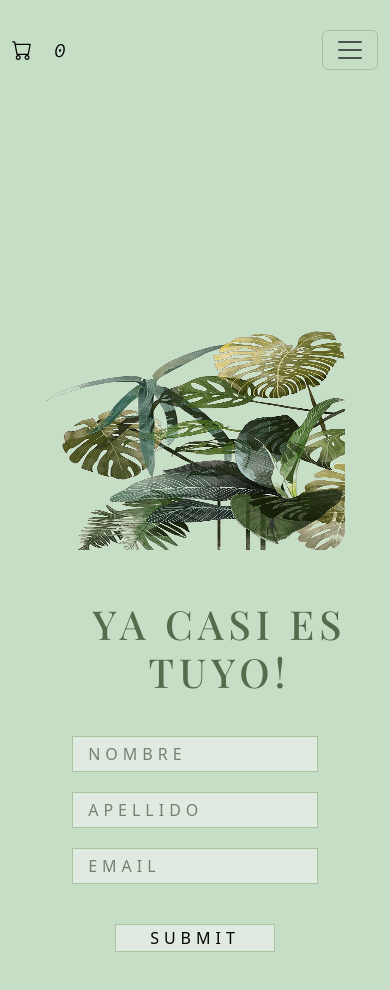
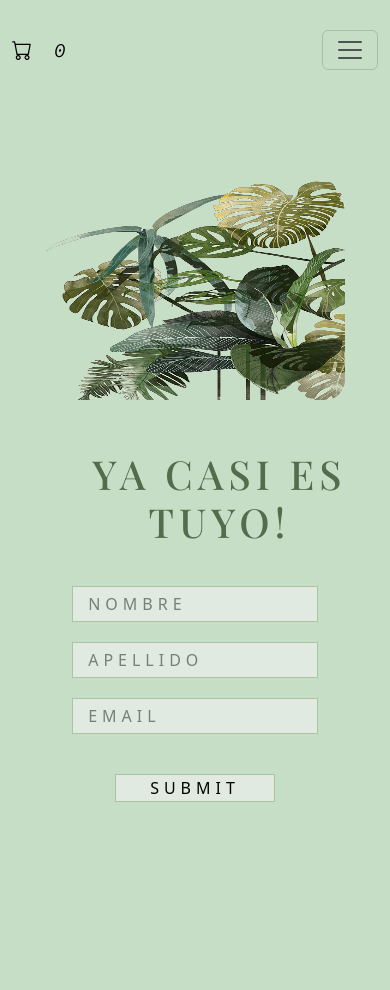
Before and after one commit to FAC000/OasisVerde---ViveroOnLine, a React (Vite) app in the folder Pagina-Practica-Uno/: page /checkout in a window 390 px wide. Shown: the top 990 px of the page. After the commit the page ends 902 px from the top, so only its background shows below. Built offline with nearby package versions, Linux system fonts and the light colour scheme; a web font is replaced by a local one.

Commit message:
newcommit10

```diff
--- a/Pagina-Practica-Uno/src/style/index.css
+++ b/Pagina-Practica-Uno/src/style/index.css
@@ -170,6 +170,9 @@
 }
 
 /* CONTADOR  */
+.counterContainer{
+    padding-bottom: 50px;
+}
 
 .counterContainer button {
     cursor: pointer;
@@ -240,8 +243,8 @@
     display: flex;
 
     justify-self: center;
-    padding-top: 300px;
-    padding-bottom: 200px;
+    padding-top: 250px;
+    padding-bottom: 50px;
 
 
 }
@@ -363,7 +366,7 @@
     margin: auto;
     padding-top: 150px;
     width: 50%;
-
+padding-bottom: 30px;
 }
 
 .icContainer {
@@ -678,6 +681,8 @@ padding-top: 80px;
         margin: auto;
         flex-direction: column;
         background-color: #75817300;
+        padding-top: 0;
+        padding-top: 150px;
     }
 
     .formSend {
```
